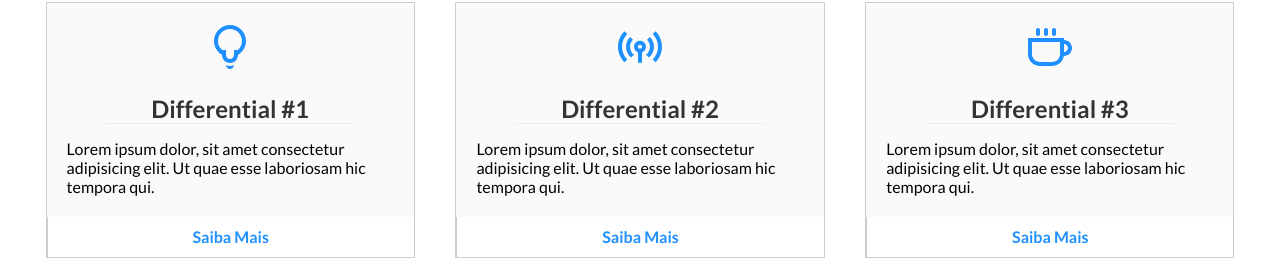
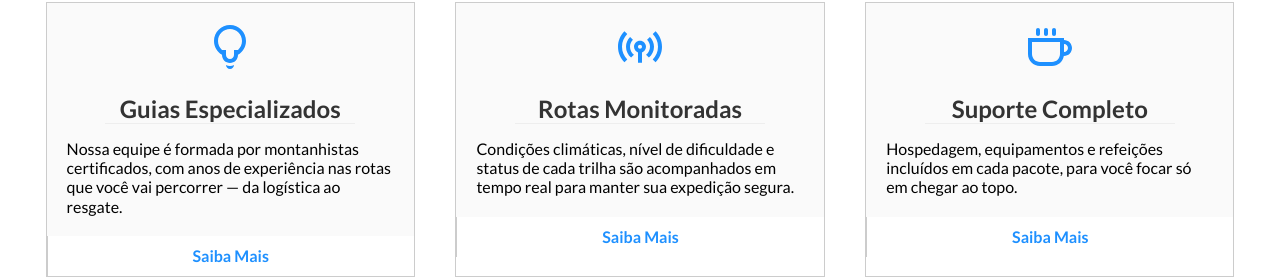
Before and after one commit to bortolettojoaog/landing-page_mountain, a React (Create React App) app: page / in a window 1280 px wide. Shown: the part 891-1170 px from the top of the page. Built offline with nearby package versions, Linux system fonts and the light colour scheme.

Commit message:
feat: wire up differentials content with working section anchor
Replaces the "Differential #N" / lorem-ipsum placeholders with real
copy, removes a leftover debug console.log and an unused icons prop,
and makes the "Saiba Mais" button scroll to the contact section.

```diff
--- a/src/App.jsx
+++ b/src/App.jsx
@@ -9,24 +9,24 @@ import Footer from './components/footer/Footer';
 import Differentials from './components/differentials/Differentials';
 
 const App = () => {
-    const [differentials, setDifferentials] = useState([
+    const [differentials] = useState([
         {
             id: '1',
             h1: <CgBulb />,
-            h2: 'Differential #1',
-            p: 'Lorem ipsum dolor, sit amet consectetur adipisicing elit. Ut quae esse laboriosam hic tempora qui.',
+            h2: 'Guias Especializados',
+            p: 'Nossa equipe é formada por montanhistas certificados, com anos de experiência nas rotas que você vai percorrer — da logística ao resgate.',
         },
         {
             id: '2',
             h1: <CgData />,
-            h2: 'Differential #2',
-            p: 'Lorem ipsum dolor, sit amet consectetur adipisicing elit. Ut quae esse laboriosam hic tempora qui.',
+            h2: 'Rotas Monitoradas',
+            p: 'Condições climáticas, nível de dificuldade e status de cada trilha são acompanhados em tempo real para manter sua expedição segura.',
         },
         {
             id: '3',
             h1: <CgCoffee />,
-            h2: 'Differential #3',
-            p: 'Lorem ipsum dolor, sit amet consectetur adipisicing elit. Ut quae esse laboriosam hic tempora qui.',
+            h2: 'Suporte Completo',
+            p: 'Hospedagem, equipamentos e refeições incluídos em cada pacote, para você focar só em chegar ao topo.',
         },
     ]);
 
--- a/src/components/differentials/Differentials.jsx
+++ b/src/components/differentials/Differentials.jsx
@@ -5,11 +5,13 @@ import './Differentials.css';
 import Differential from '../differential/Differential';
 import Button from '../button/Button';
 
-const Differentials = ({ differentials, icons }) => {
-    console.log(icons);
+const scrollToContato = () => {
+    document.getElementById('contato')?.scrollIntoView({ behavior: 'smooth' });
+};
 
+const Differentials = ({ differentials }) => {
     return (
-        <div className="differentials">
+        <div className="differentials" id="diferenciais">
             <div className="differentials-container">
                 {
                     differentials.map((diff) => (
@@ -19,7 +21,7 @@ const Differentials = ({ differentials, icons }) => {
                                 <h2>{ diff.h2 }</h2>
                                 <p>{ diff.p }</p>
                             </Differential>
-                            <Button style={{ borderLeft: '1px solid #ccc' }}>Saiba Mais</Button>
+                            <Button style={{ borderLeft: '1px solid #ccc' }} onClick={ scrollToContato }>Saiba Mais</Button>
                         </div>
                     ))
                 }
```
